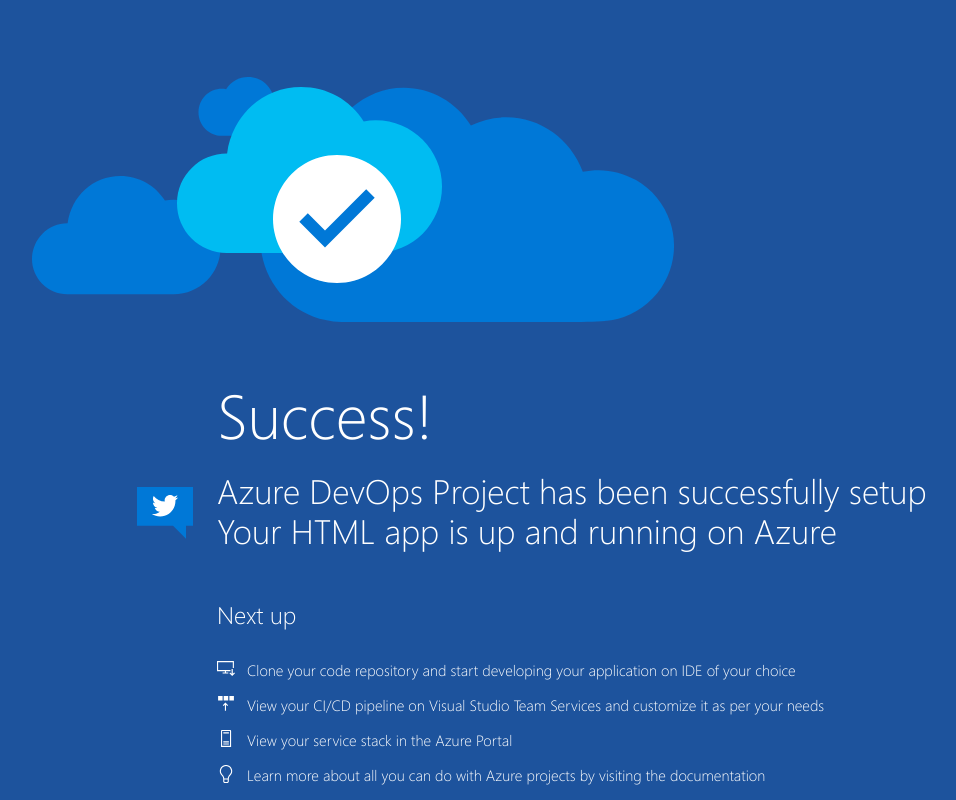
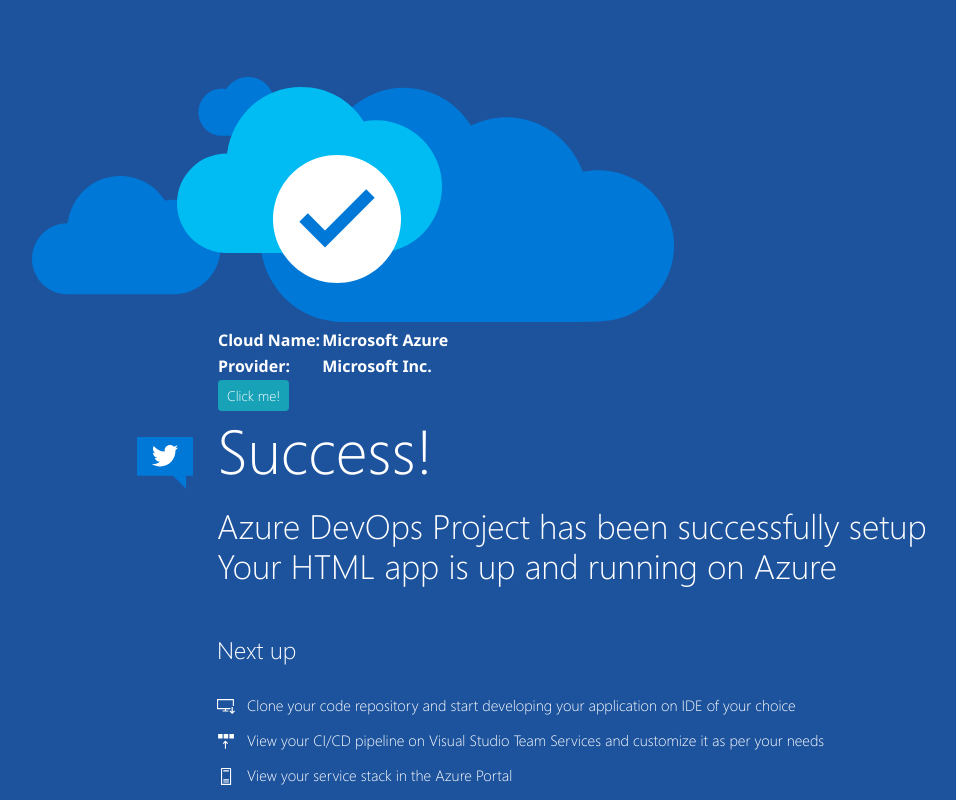
Before and after one commit to manjosh9/exercise, a plain HTML site: page index.html in a window 1280 px wide. Shown: the whole page, without its empty margins (8-964 px from the left). Drawn offline with nearby package versions, Linux system fonts and the light colour scheme.

Commit message:
third update

```diff
--- a/index.html
+++ b/index.html
@@ -4,6 +4,7 @@
 <head>
      <title>HTML Application</title>
 	 <link href="css/site.css" rel="stylesheet">
+<link rel="stylesheet" href="https://maxcdn.bootstrapcdn.com/bootstrap/4.0.0/css/bootstrap.min.css" integrity="sha384-Gn5384xqQ1aoWXA+058RXPxPg6fy4IWvTNh0E263XmFcJlSAwiGgFAW/dAiS6JXm" crossorigin="anonymous">
 </head>
 
 <body>
@@ -15,8 +16,19 @@
             <div class="tweet-container">
             <a href="http://twitter.com/intent/tweet/?text=I%20just%20created%20a%20new%20HTML%20website%20on%20Azure%20using%20Azure%20DevOps%20Project&hashtags=AzureDevOpsProject%2CVSTS%20%40Azure%20%40VSTS">
                 <img src="img/tweetThis.svg" />
-            </a>
+            </a><br/>
         </div>
+	<div>
+		<Table>
+			<tr>
+				<td><b>Cloud Name: </b></td><td><b>Microsoft Azure</b></td>
+			</tr>
+			<tr>
+				<td><b>Provider: </b></td><td><b>Microsoft Inc.</b></td>
+			</tr>
+			<tr><td colspan=2><a href="about.html"><button class="btn btn-info btn-sm">Click me!</button></a></td></tr>
+		</Table>
+	</div>
             <div class="content-body">
                 <div class="success-text">Success!</div>
                 <div class="description line-1"> Azure DevOps Project has been successfully setup</div>
```
